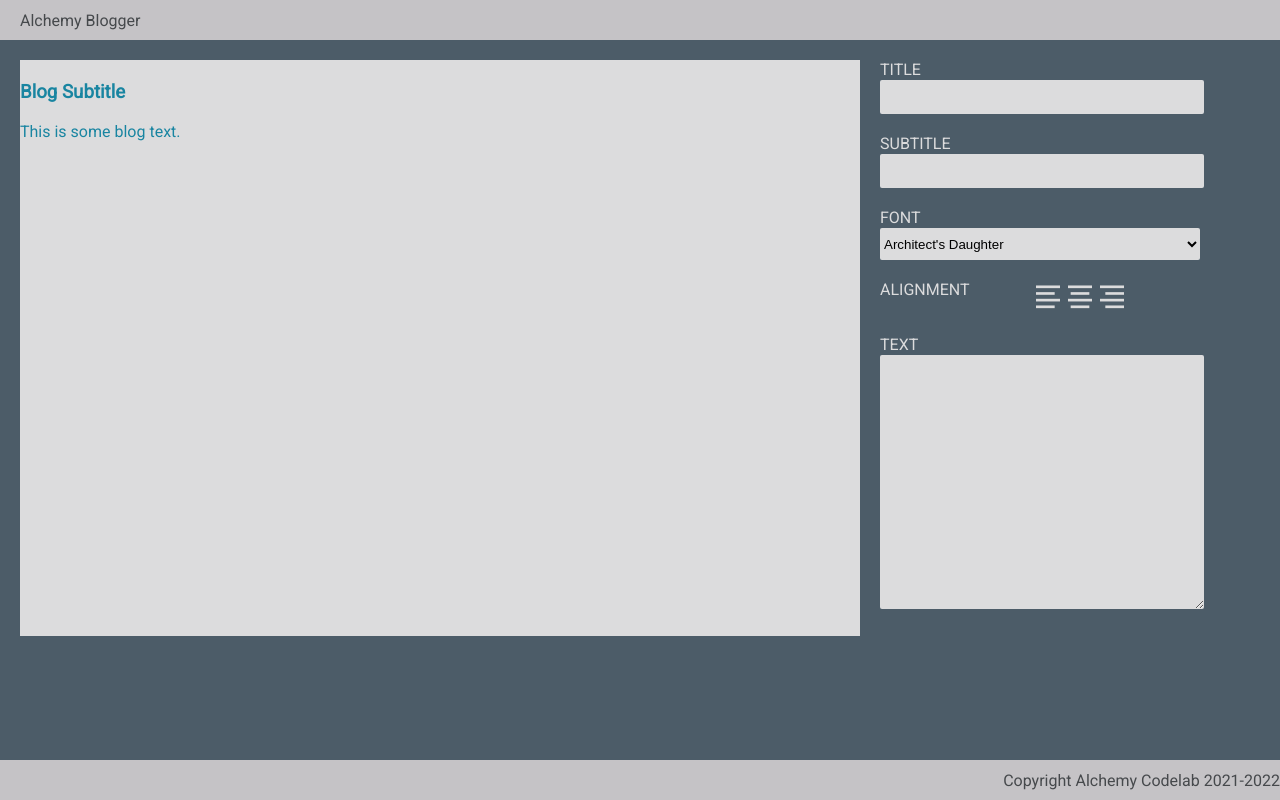
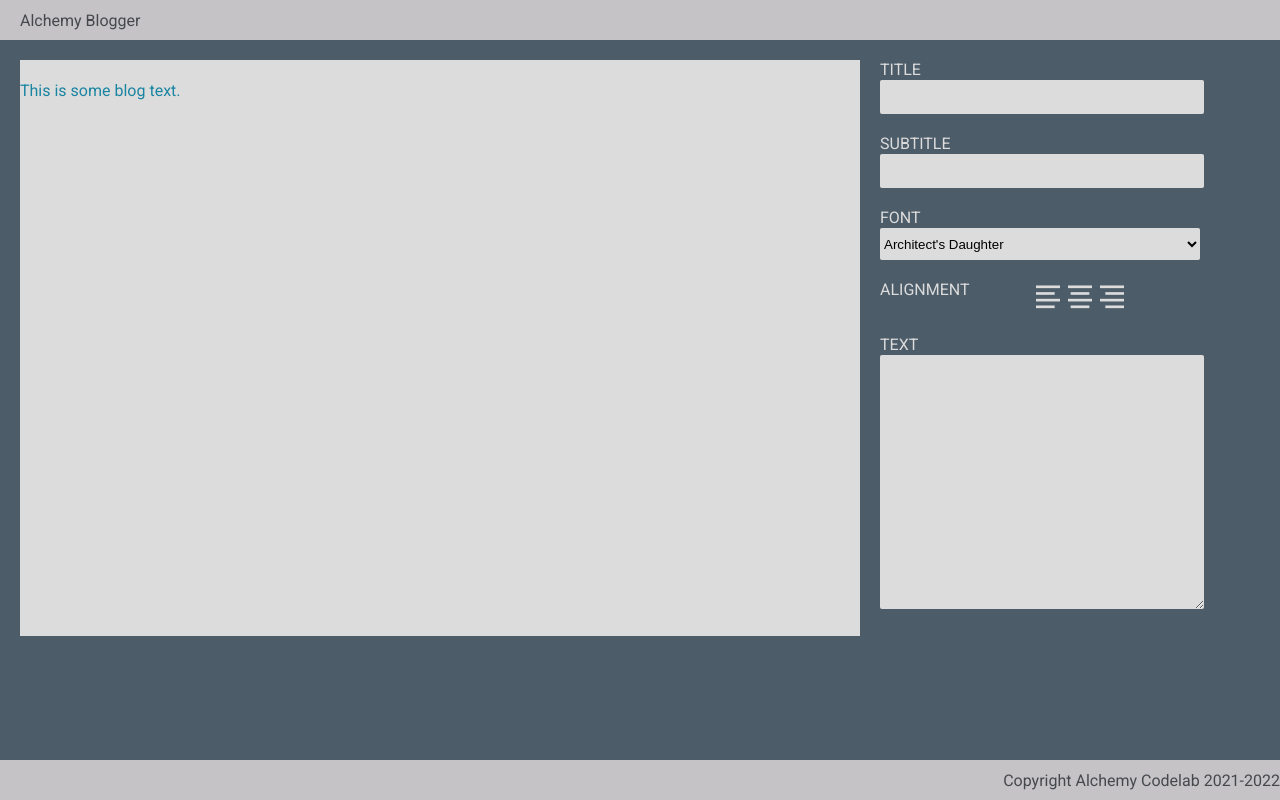
Before and after one commit to Hathaway-Shan/react-module-3, a React (Create React App) app: page / in a window 1280 px wide. Built offline with nearby package versions, Linux system fonts and the light colour scheme; a web font is replaced by a local one.

Commit message:
subtitle text is displaying properly and changes with event

```diff
--- a/src/components/Editor/Editor.js
+++ b/src/components/Editor/Editor.js
@@ -2,7 +2,7 @@ import React from 'react';
 
 import './Editor.css';
 
-export default function Editor({ title, setTitle }) {
+export default function Editor({ title, setTitle, subTitle, setSubTitle }) {
   return (
     <div className="editor">
       <div className="form-control">
@@ -10,7 +10,7 @@ export default function Editor({ title, setTitle }) {
         <label htmlFor="title">Title</label>
       </div>
       <div className="form-control">
-        <input type="text" />
+        <input name="subtitle" type="text" onChange={(e) => setSubTitle(e.target.value)} />
         <label>Subtitle</label>
       </div>
       <div className="form-control">
--- a/src/components/Home/Home.js
+++ b/src/components/Home/Home.js
@@ -8,12 +8,13 @@ import './Home.css';
 export default function Home() {
   // add useState calls here for title, subtitle, font, align, and text
   const [title, setTitle] = useState('');
+  const [subTitle, setSubTitle] = useState('');
 
   return (
     <main>
       {/* pass the state variables as props to the presentational components */}
-      <Preview title={title} />
-      <Editor title={title} setTitle={setTitle} />
+      <Preview title={title} subTitle={subTitle} />
+      <Editor title={title} setTitle={setTitle} subTitle={subTitle} setSubTitle={setSubTitle} />
     </main>
   );
 }
--- a/src/components/Preview/Preview.js
+++ b/src/components/Preview/Preview.js
@@ -2,7 +2,7 @@ import React from 'react';
 
 import './Preview.css';
 
-export default function Preview({ title }) {
+export default function Preview({ title, subTitle }) {
   // implement a Preview screen here
   //  Note - the HTML should have the following structure
   //  the main div should have a class of preview and the font-name prop
@@ -11,7 +11,7 @@ export default function Preview({ title }) {
   return (
     <div className="preview">
       <h1>{title}</h1>
-      <h3> Blog Subtitle</h3>
+      <h3>{subTitle}</h3>
       <p>This is some blog text. </p>
     </div>
   );
```
